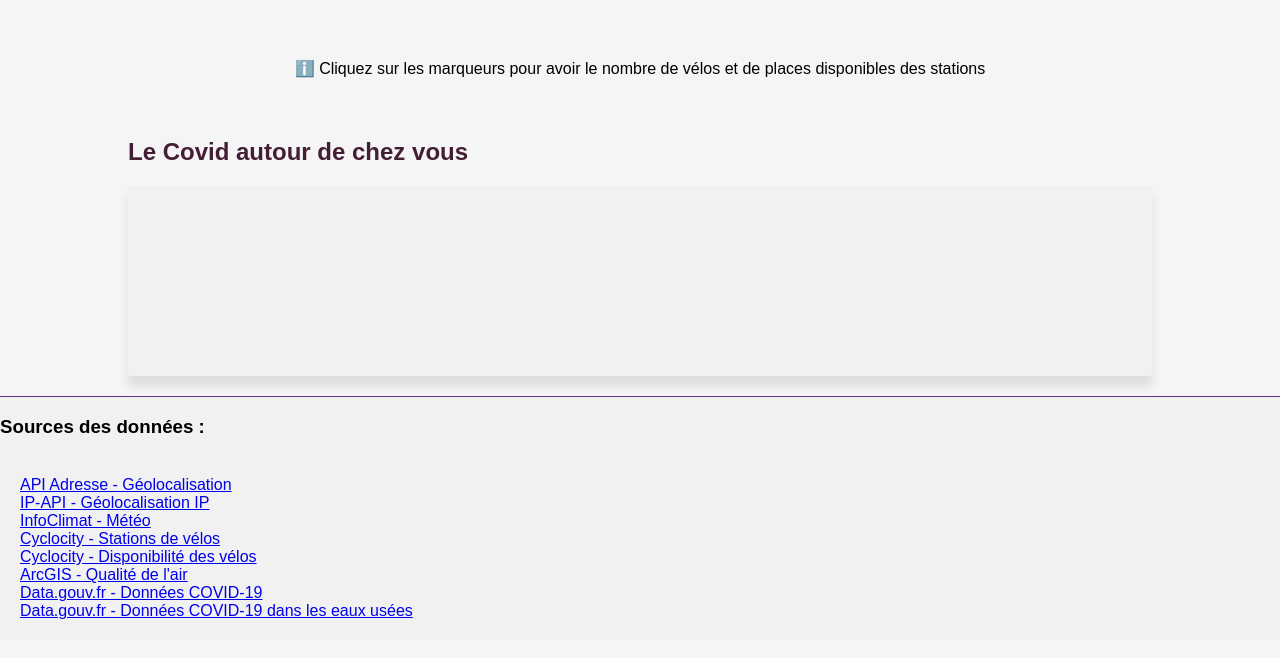
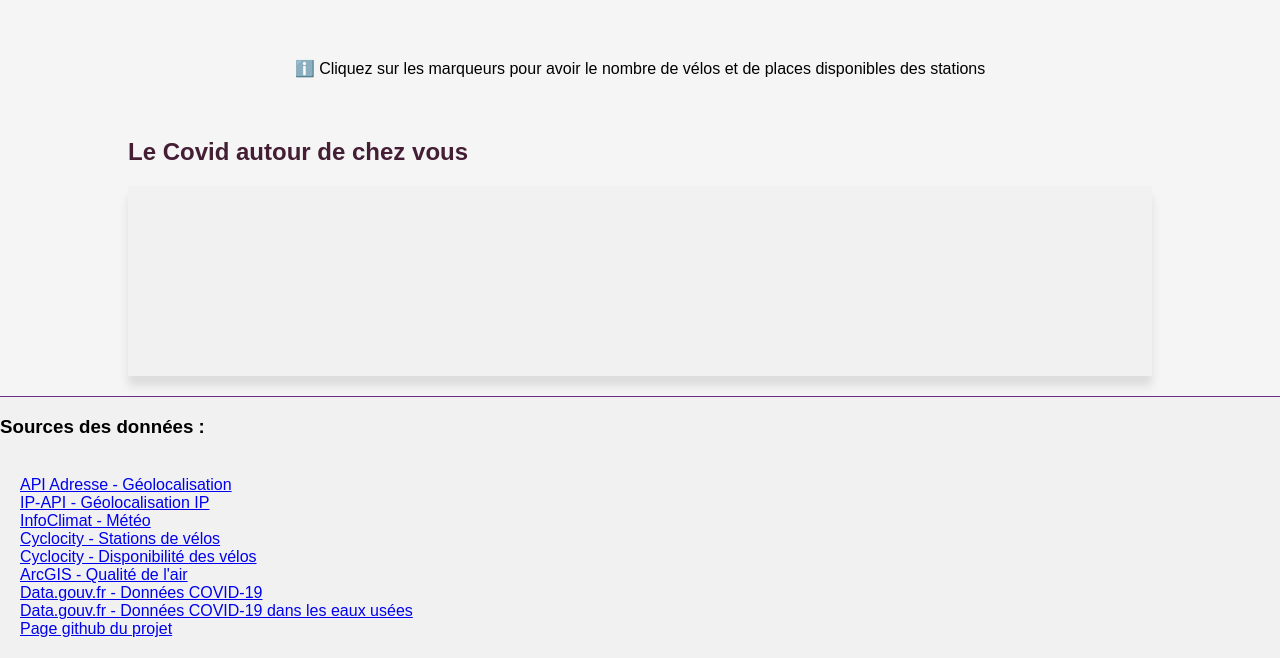
Before and after one commit to Nicka-R/Circulations, a website with bundled scripts: page circulations.html in a window 1280 px wide. Shown: the part 690-1348 px from the top of the page. Built offline with nearby package versions, Linux system fonts and the light colour scheme; no server answers.

Commit message:
[ADD] ajout du lien github dans la page

```diff
--- a/circulations.html
+++ b/circulations.html
@@ -61,6 +61,7 @@
                 <li><a href="https://services3.arcgis.com/Is0UwT37raQYl9Jj/arcgis/rest/services/ind_grandest/FeatureServer/0/query?where=1%3D1&objectIds=&time=&geometry=&geometryType=esriGeometryEnvelope&inSR=&spatialRel=esriSpatialRelIntersects&resultType=none&distance=0.0&units=esriSRUnit_Meter&returnGeodetic=false&outFields=*&returnGeometry=true&featureEncoding=esriDefault&multipatchOption=xyFootprint&maxAllowableOffset=&geometryPrecision=&outSR=&datumTransformation=&applyVCSProjection=false&returnIdsOnly=false&returnUniqueIdsOnly=false&returnCountOnly=false&returnExtentOnly=false&returnQueryGeometry=false&returnDistinctValues=false&cacheHint=false&orderByFields=&groupByFieldsForStatistics=&outStatistics=&having=&resultOffset=&resultRecordCount=&returnZ=false&returnM=false&returnExceededLimitFeatures=true&quantizationParameters=&sqlFormat=none&f=pjson&token=">ArcGIS - Qualité de l'air</a></li>
                 <li><a href="https://www.data.gouv.fr/fr/datasets/r/5c4e1452-3850-4b59-b11c-3dd51d7fb8b5">Data.gouv.fr - Données COVID-19</a></li>
                 <li><a href="https://www.data.gouv.fr/fr/datasets/r/2963ccb5-344d-4978-bdd3-08aaf9efe514">Data.gouv.fr - Données COVID-19 dans les eaux usées</a></li>
+                <li><a href="https://github.com/Nicka-R/Circulations.git">Page github du projet</a></li>
             </ul>
         </ul>
     </footer>
```
